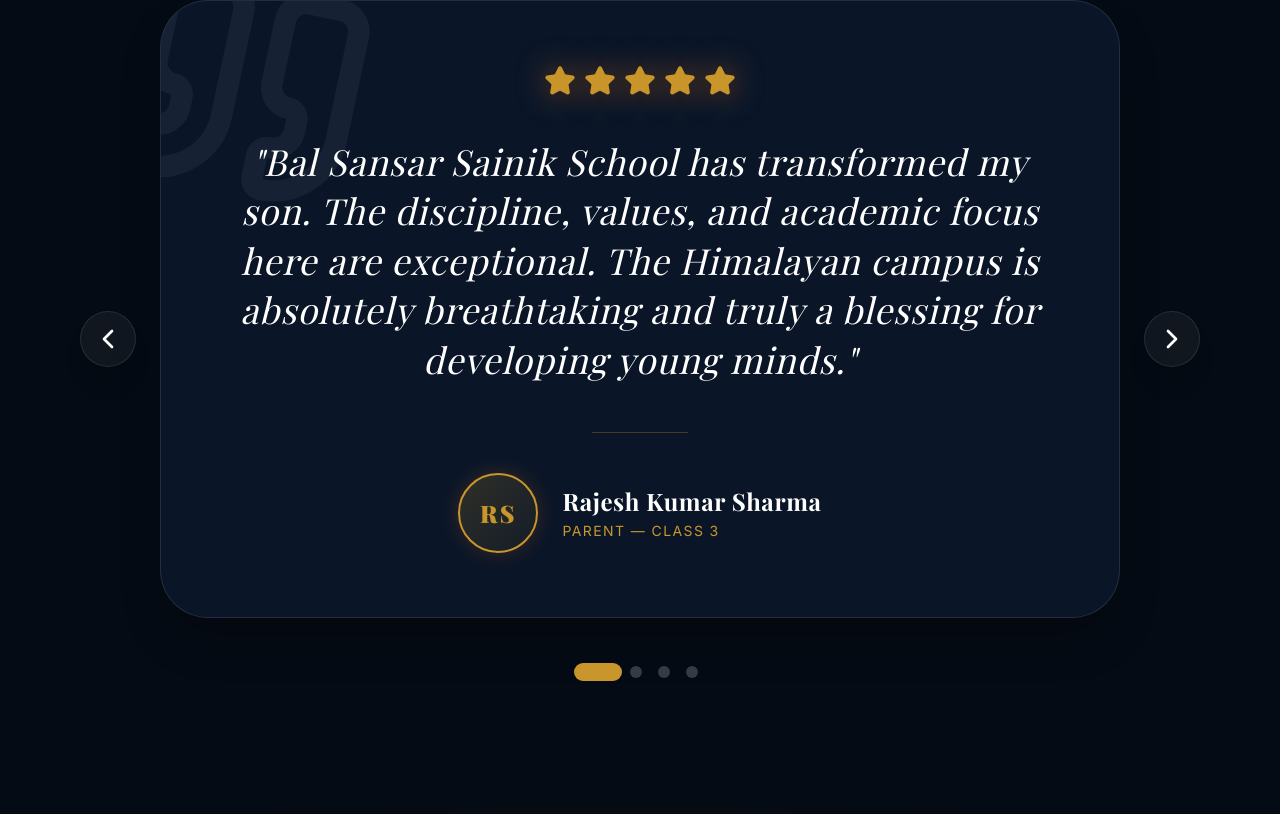
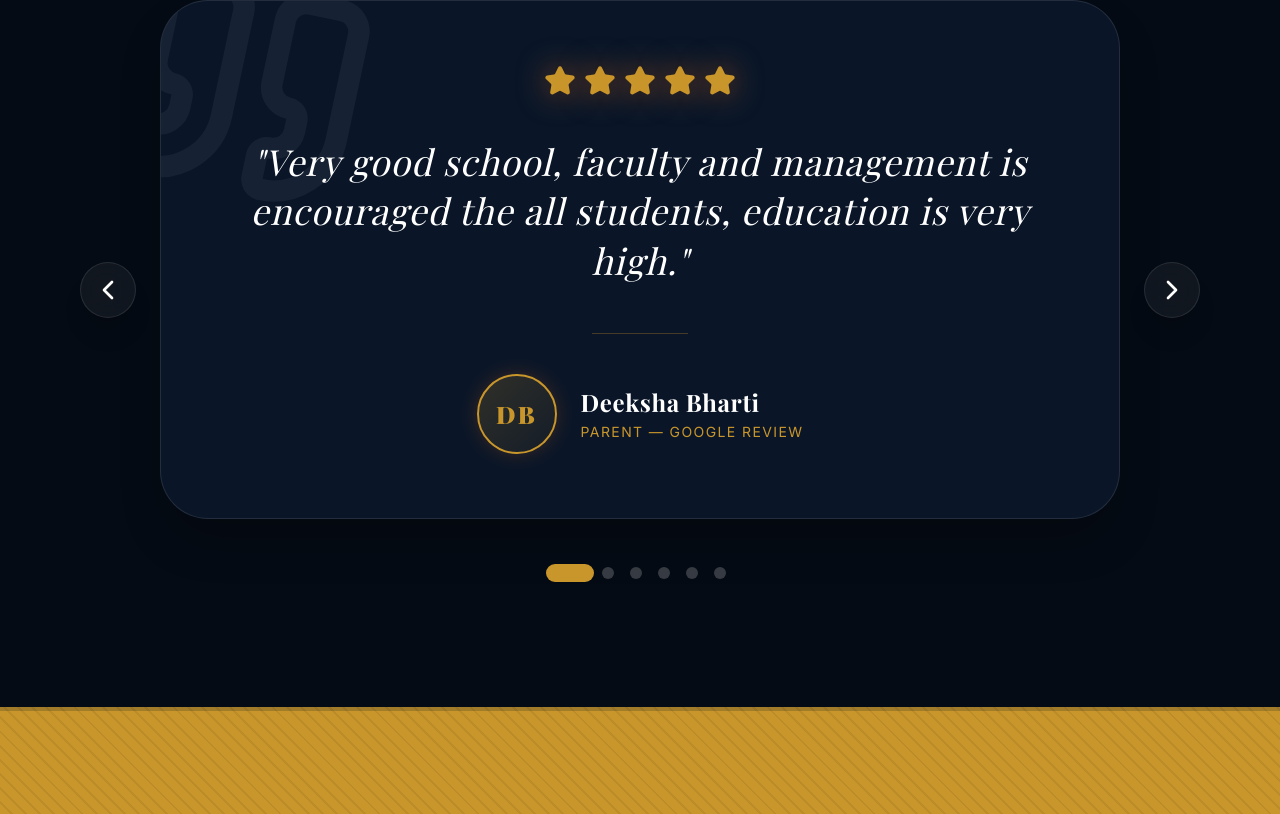
Before and after one commit to Bal-Sanskar-Sainik-School/Bal-Sanskar-Sainik-School-Website, a Next.js app: page / in a window 1280 px wide. Shown: the part 7686-8500 px from the top of the page. Built offline with nearby package versions, Linux system fonts and the light colour scheme.

Commit message:
update the review

```diff
--- a/app/page.tsx
+++ b/app/page.tsx
@@ -9,7 +9,6 @@
 const FacilitiesPreview = dynamic(() => import("@/components/FacilitiesPreview"));
 const Gallery       = dynamic(() => import("@/components/Gallery"));
 const Testimonials  = dynamic(() => import("@/components/Testimonials"));
-const EventsSection = dynamic(() => import("@/components/EventsSection"));
 const JoinOurRanks  = dynamic(() => import("@/components/JoinOurRanks"));
 
 export default function Home() {
@@ -23,7 +22,6 @@
       <FacilitiesPreview />
       <Gallery />
       <Testimonials />
-      <EventsSection />
       <JoinOurRanks />
     </main>
   );
--- a/components/Testimonials.tsx
+++ b/components/Testimonials.tsx
@@ -6,36 +6,52 @@
 
 const testimonials = [
   {
-    name: "Rajesh Kumar Sharma",
-    initials: "RS",
-    childClass: "Class 3",
+    name: "Deeksha Bharti",
+    initials: "DB",
+    childClass: "Google Review",
     rating: 5,
     quote:
-      "Bal Sansar Sainik School has transformed my son. The discipline, values, and academic focus here are exceptional. The Himalayan campus is absolutely breathtaking and truly a blessing for developing young minds.",
+      "Very good school, faculty and management is encouraged the all students, education is very high.",
   },
   {
     name: "Priya Negi",
     initials: "PN",
-    childClass: "Class 6",
+    childClass: "Parent — Class 6",
     rating: 5,
     quote:
-      "We chose this school for its renowned discipline and we are completely amazed. My daughter has become exceptionally confident and focused. The environment they build matches that of India's top-tier institutions.",
+      "We chose this school for its renowned discipline and we are completely amazed. My daughter has become exceptionally confident and focused. The environment they build is truly outstanding.",
   },
   {
-    name: "Amit Bisht",
-    initials: "AB",
-    childClass: "Class 5",
+    name: "Udit Zina",
+    initials: "UZ",
+    childClass: "Google Review",
     rating: 5,
     quote:
-      "The holistic development approach is unparalleled. My child excels in academics, sports, and arts, all while developing a strong moral compass. The faculty interaction feels deeply personalized.",
+      "Amazing school with great values and dedicated teachers. Highly recommended for every parent who wants the best for their child. ❤️❤️",
   },
   {
-    name: "Sunita Rawat",
-    initials: "SR",
-    childClass: "Class 2",
+    name: "Mayank Kumar",
+    initials: "MK",
+    childClass: "Google Review",
     rating: 5,
     quote:
-      "Uncompromising safety combined with military-style nurturing. The morning assemblies and daily physical training have instilled incredible discipline in my child. A world-class educational experience.",
+      "A wonderful school with a great learning environment. The teachers are very supportive and the campus is beautiful in the heart of the Himalayas.",
+  },
+  {
+    name: "Neelam Arya",
+    initials: "NA",
+    childClass: "Google Review",
+    rating: 5,
+    quote:
+      "Excellent school with strong values and a caring environment. My child has grown so much since joining. The management truly cares about each student.",
+  },
+  {
+    name: "Shobha Negi",
+    initials: "SN",
+    childClass: "Google Review",
+    rating: 5,
+    quote:
+      "One of the best schools in Jeolikot. Great discipline, dedicated teachers, and a peaceful campus surrounded by nature. Very happy with our decision.",
   },
 ];
 
```
